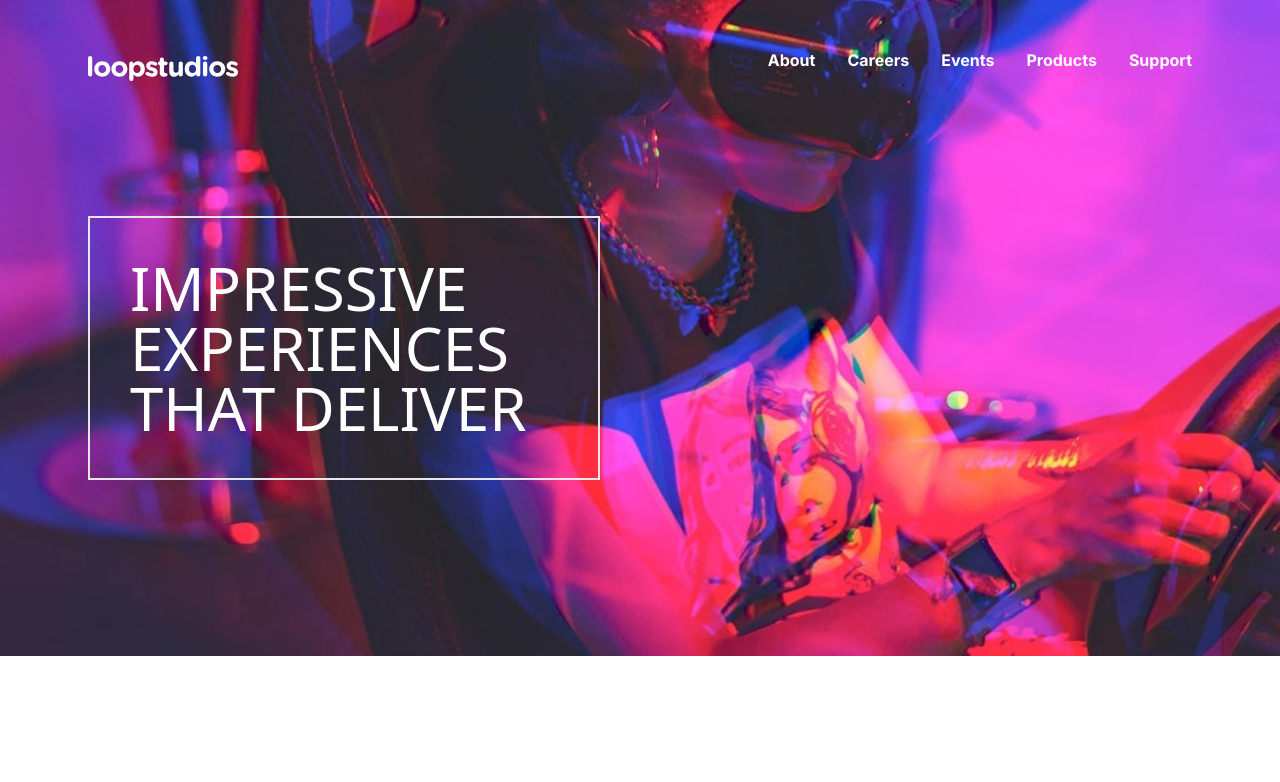
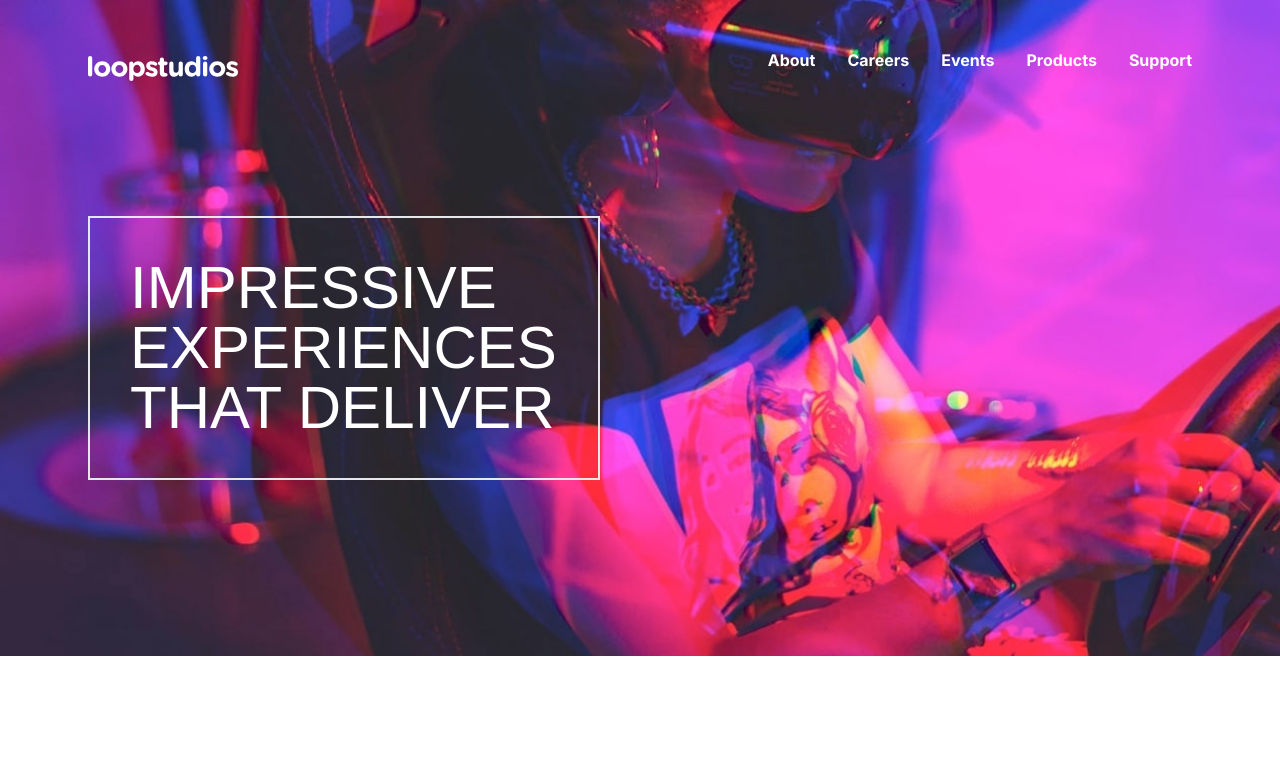
Before and after one commit to bryanbuitrago/loopstudios, a Next.js app: page / in a window 1280 px wide. Shown: the top 782 px of the page. Built offline with nearby package versions, Linux system fonts and the light colour scheme.

Commit message:
Update tailwind.config.js with new screen sizes and font families.

```diff
--- a/tailwind.config.js
+++ b/tailwind.config.js
@@ -6,17 +6,21 @@ module.exports = {
     './src/app/**/*.{js,ts,jsx,tsx,mdx}',
   ],
   theme: {
-    extend: {
-      letterSpacing: {
-        widest: '.3em',
-      },
-    },
     screens: {
       sm: '480px',
       md: '768px',
       lg: '976px',
       xl: '1440px',
     },
+    extend: {
+      fontFamily: {
+        sans: ['Josefin Sans', 'sans-serif'],
+        alata: ['Alata'],
+      },
+      letterSpacing: {
+        widest: '.3em',
+      },
+    },
   },
   plugins: [],
 };
```
